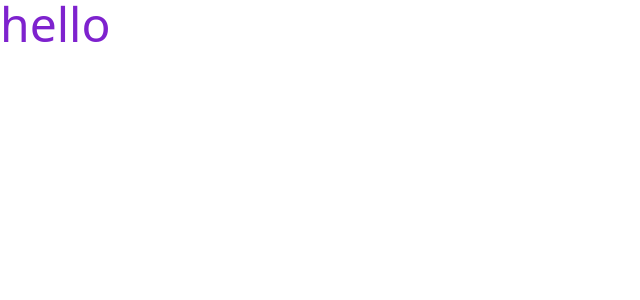
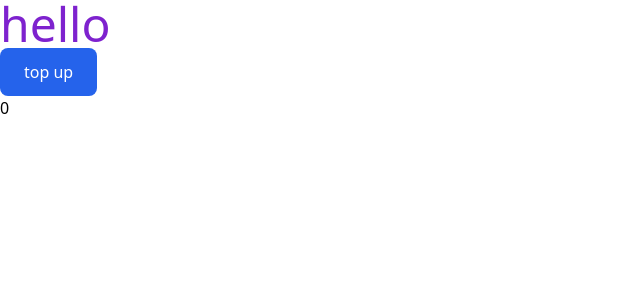
Before and after one commit to banch0u/giphy, a React (Create React App) app: page / in a window 1280 px wide. Shown: the top 300 px of the page, without its empty margins (0-640 px from the left). Built offline with nearby package versions, Linux system fonts and the light colour scheme.

Commit message:
redux implemented

```diff
--- a/package.json
+++ b/package.json
@@ -3,12 +3,15 @@
   "version": "0.1.0",
   "private": true,
   "dependencies": {
+    "@reduxjs/toolkit": "^1.9.5",
     "@testing-library/jest-dom": "^5.16.5",
     "@testing-library/react": "^13.4.0",
     "@testing-library/user-event": "^13.5.0",
     "react": "^18.2.0",
     "react-dom": "^18.2.0",
+    "react-redux": "^8.1.1",
     "react-scripts": "5.0.1",
+    "redux": "^4.2.1",
     "web-vitals": "^2.1.4"
   },
   "scripts": {
--- a/src/App.jsx
+++ b/src/App.jsx
@@ -1,9 +1,24 @@
 import './App.css';
+import { useSelector, useDispatch } from 'react-redux';
+import { testActions } from './store/test';
 
 function App() {
+  const dispatch = useDispatch();
+  const counter = useSelector((state) => state.test.counter);
+
+  const incrementHandler = () => {
+    dispatch(testActions.increment());
+  };
+
   return (
     <div>
       <div className='text-purple-700 text-5xl'>hello</div>
+      <button
+        className='px-6 py-3 bg-blue-600 rounded-lg text-white block'
+        onClick={incrementHandler}>
+        top up
+      </button>
+      {counter}
     </div>
   );
 }
--- a/src/index.js
+++ b/src/index.js
@@ -2,10 +2,16 @@ import React from 'react';
 import ReactDOM from 'react-dom/client';
 import './index.css';
 import App from './App';
+import store from './store/index';
+import { Provider } from 'react-redux';
+
 
 const root = ReactDOM.createRoot(document.getElementById('root'));
 root.render(
   <React.StrictMode>
-    <App />
+    <Provider store={store}>
+      <App />
+    </Provider>
+
   </React.StrictMode>
 );
--- /dev/null
+++ b/src/store/index.js
@@ -0,0 +1,10 @@
+import { configureStore } from '@reduxjs/toolkit';
+
+import testReducer from './test';
+
+
+const store = configureStore({
+  reducer: { test: testReducer },
+});
+
+export default store;
--- /dev/null
+++ b/src/store/test.js
@@ -0,0 +1,18 @@
+import { createSlice } from '@reduxjs/toolkit';
+
+const initialTestState = { counter: 0 };
+
+const testSlice = createSlice({
+  name: 'test',
+  initialState: initialTestState,
+  reducers: {
+    increment(state) {
+      state.counter++;
+    },
+  },
+});
+
+
+export const testActions = testSlice.actions;
+
+export default testSlice.reducer;
```
Also changed, not shown: 1 other file (tests, documents, lock files or other folders).
